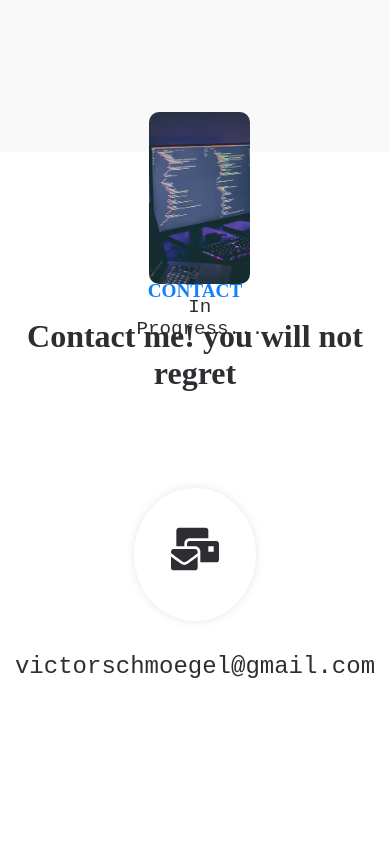
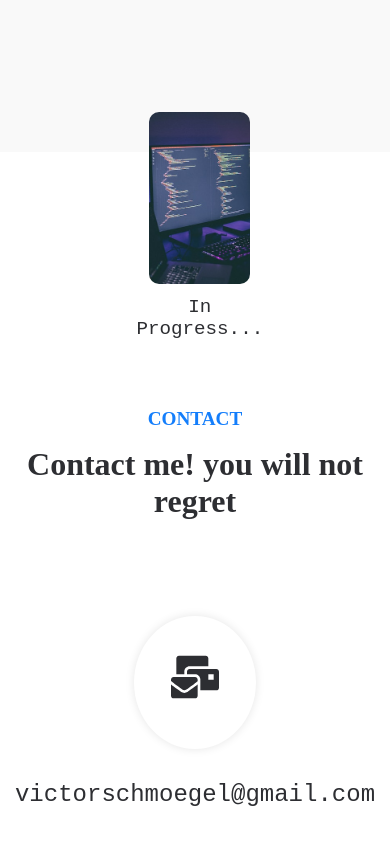
Before and after one commit to VictorSchmoegel/Victor-Schmoegel, a React (Create React App) app in the folder my-portifolio/: page / in a window 390 px wide. Shown: the part 2735-3579 px from the top of the page. Before the commit the page ends 3543 px from the top, so only its background shows below. Built offline with nearby package versions, Linux system fonts and the light colour scheme.

Commit message:
fix contact

```diff
--- a/my-portifolio/src/components/Contact.css
+++ b/my-portifolio/src/components/Contact.css
@@ -95,6 +95,7 @@
   }
 
   .contact_content {
+    padding: 8rem 0;
     display: flex;
     flex-direction: column;
     align-items: center;
--- a/my-portifolio/src/components/pages/About.css
+++ b/my-portifolio/src/components/pages/About.css
@@ -83,6 +83,7 @@
   }
 
   .content_text p {
+    justify-content: justify;
     font-size: 1.3rem;
   }
 }
```
